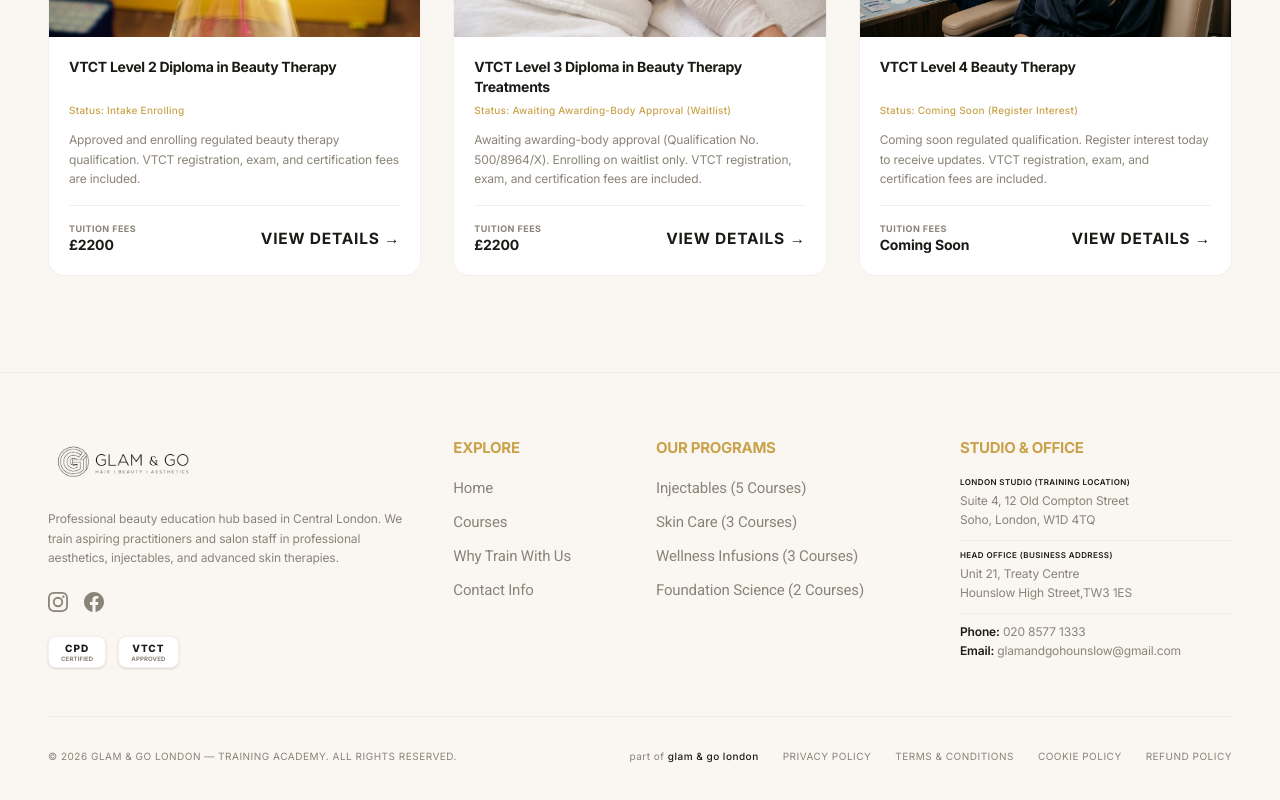
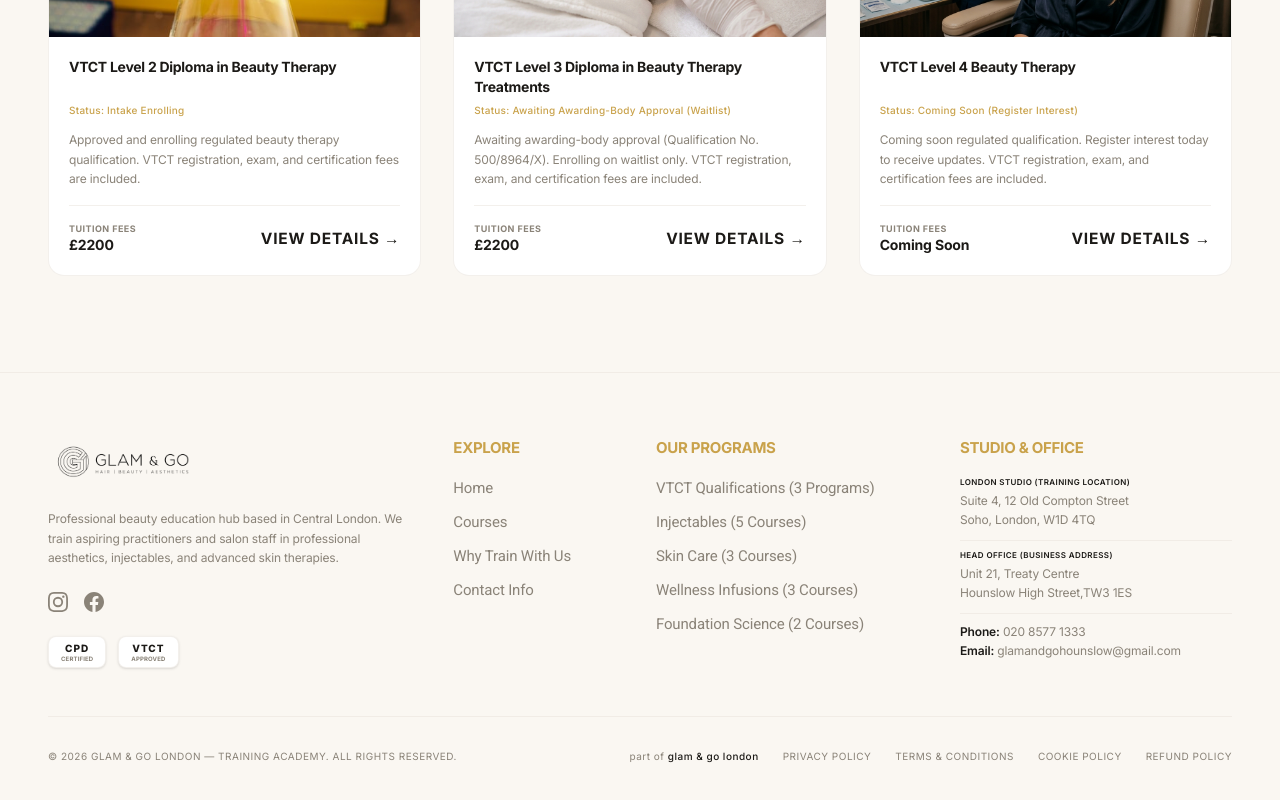
Before and after one commit to Arnav-Sharma437/Glam-Go-Academy, a Next.js app: page /courses in a window 1280 px wide. Shown: the part 3803-4603 px from the top of the page. Built offline with nearby package versions, Linux system fonts and the light colour scheme.

Commit message:
feat: add VTCT Qualifications links to Header drop-down and Footer lists

```diff
--- a/src/components/Footer.tsx
+++ b/src/components/Footer.tsx
@@ -118,6 +118,11 @@
             </h4>
             <ul className="space-y-2.5">
               <li>
+                <Link href="/courses?category=vtct" className="text-xs text-muted hover:text-accent transition-colors duration-200">
+                  VTCT Qualifications (3 Programs)
+                </Link>
+              </li>
+              <li>
                 <Link href="/courses?category=injectables" className="text-xs text-muted hover:text-accent transition-colors duration-200">
                   Injectables (5 Courses)
                 </Link>
--- a/src/components/Header.tsx
+++ b/src/components/Header.tsx
@@ -6,6 +6,7 @@
 import { usePathname } from "next/navigation";
 
 const COURSE_CATEGORIES = [
+  { id: "vtct", name: "VTCT Qualifications" },
   { id: "injectables", name: "Injectables" },
   { id: "skin", name: "Skin" },
   { id: "wellness", name: "Wellness" },
```
